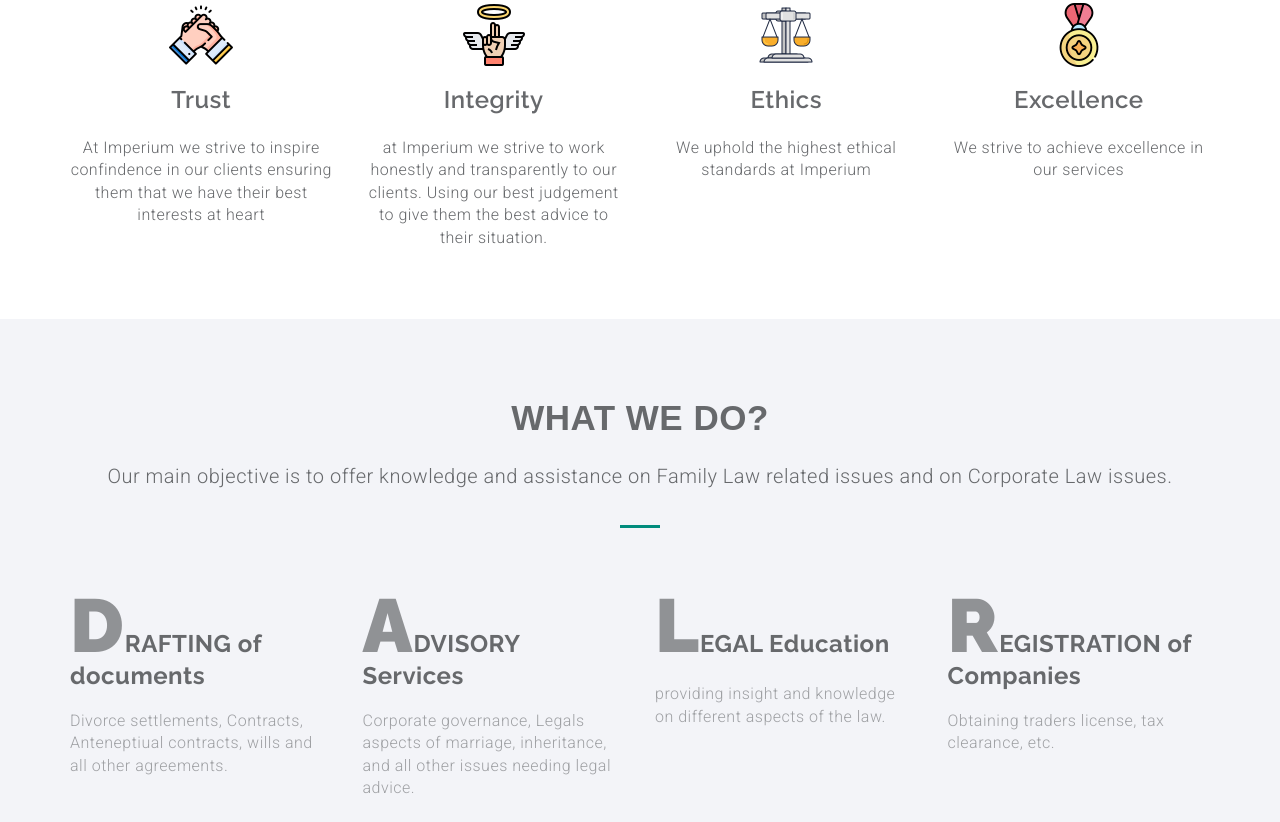
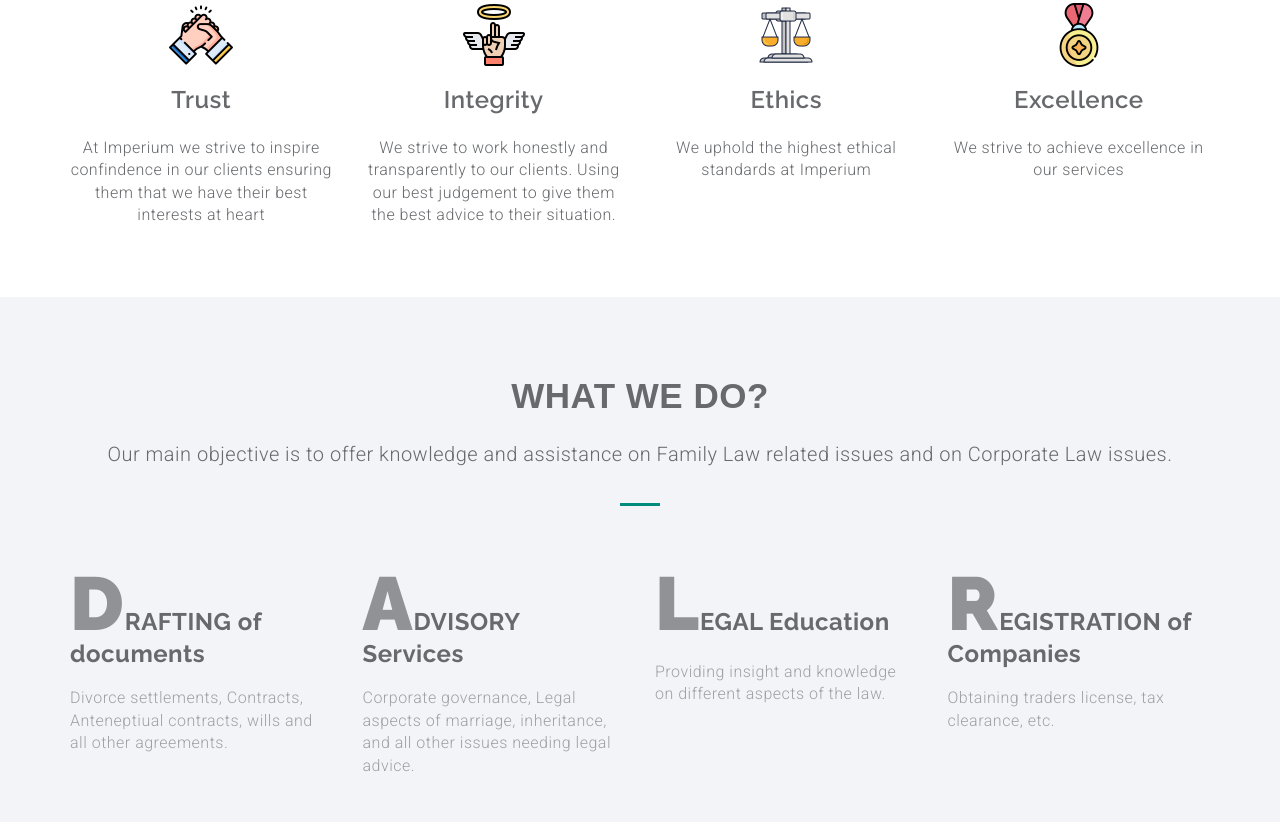
Before and after one commit to Imperium-legal-consultants/portfolio, a plain HTML site: page index.html in a window 1280 px wide. Shown: the part 707-1529 px from the top of the page. Drawn offline with Linux system fonts and the light colour scheme.

Commit message:
Typo fixes

```diff
--- a/index.html
+++ b/index.html
@@ -96,7 +96,7 @@
                 <img src="img/ser02.png">
               </div>
               <h3 class="pad-bt15">Integrity</h3>
-              <p>at Imperium we strive to work honestly and transparently to our clients. Using our best judgement to give them the best advice to their situation.
+              <p>We strive to work honestly and transparently to our clients. Using our best judgement to give them the best advice to their situation.
               </p>
             </div>
           </div>
@@ -140,13 +140,13 @@
           <div class="col-md-3 col-sm-6 col-xs-12">
             <div class="service-item">
               <h3><span>A</span>DVISORY Services</h3>
-              <p>Corporate governance, Legals aspects of marriage, inheritance, and all other issues needing legal advice.</p>
+              <p>Corporate governance, Legal aspects of marriage, inheritance, and all other issues needing legal advice.</p>
             </div>
           </div>
           <div class="col-md-3 col-sm-6 col-xs-12">
             <div class="service-item">
               <h3><span>L</span>EGAL Education</h3>
-              <p>providing insight and knowledge on different aspects of the law.</p>
+              <p>Providing insight and knowledge on different aspects of the law.</p>
             </div>
           </div>
           <div class="col-md-3 col-sm-6 col-xs-12">
```
